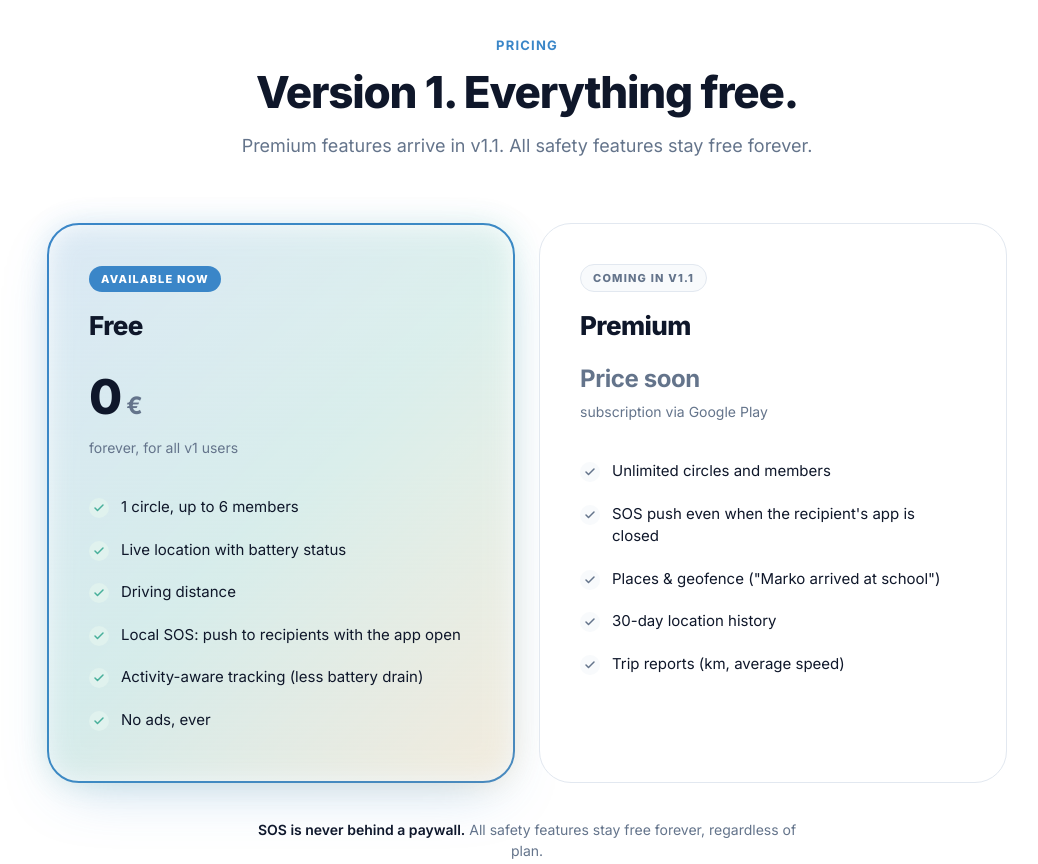
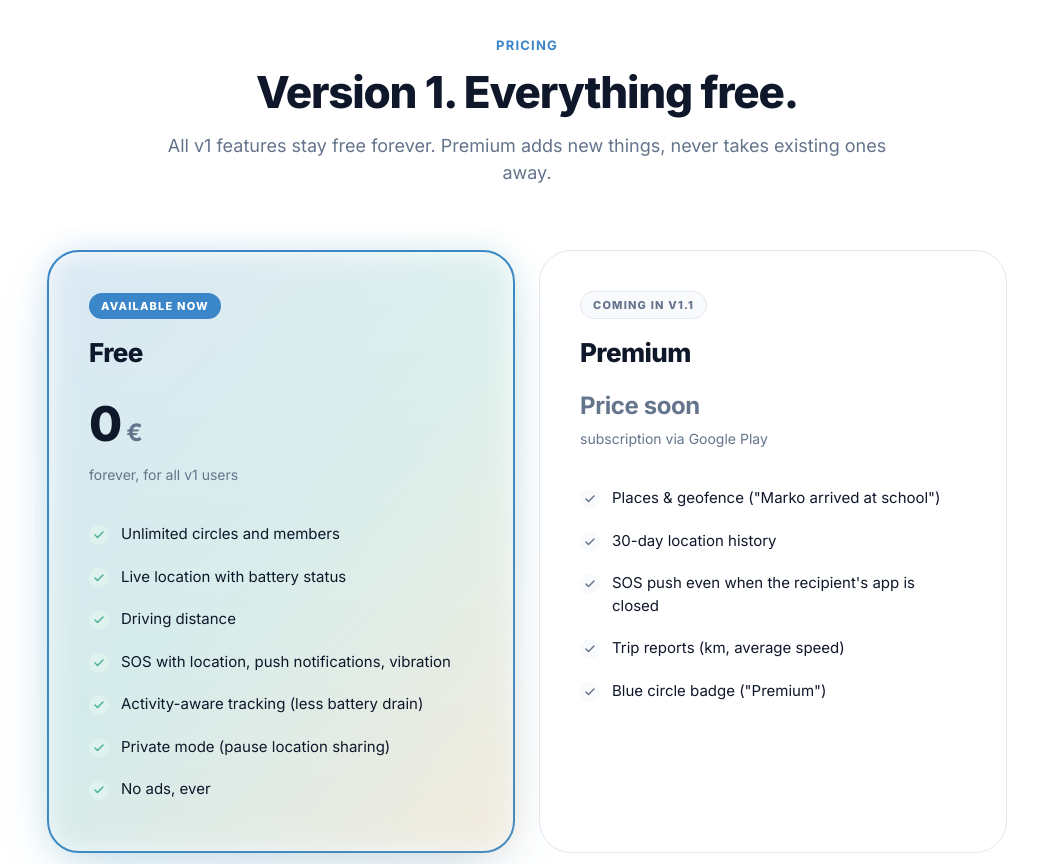
Before and after one commit to aleksandar-cypress/krug, a plain HTML site: page docs/index.html in a window 1280 px wide. Shown: the part 2880-3744 px from the top of the page, without its empty margins (113-1151 px from the left). Drawn offline with Linux system fonts and the light colour scheme.

Commit message:
Polish index.html: pricing alignment + microcopy fixes
Pricing kontradikcija:
- Header je govorio "v1 sve besplatno (unlimited)", a free card je listao
  "1 krug, do 6 članova" kao limit → korisnik zbunjen šta je deal
- Free card sada: "Neograničeno krugova i članova" (uskladjeno sa našom
  Path 1 odlukom: v1 = sve unlimited, premium tek u v1.1)
- Dodato u free: "Privatni mod (pauziraj deljenje lokacije)" jer to je
  postojeća funkcija koja vredi pomenuti
- Premium card preuređen: skinuto "Unlimited circles" (već u free); ostalo
  samo TRULY novi feature-i za v1.1 (Places, history 30d, SOS push closed,
  trip reports, premium badge)
- Header tekst: "Premium dodaje nove stvari, ne oduzima postojeće" —
  jasno signalizira korisniku da premium nije ucena nego value-add

Microcopy:
- Step 1: "prijavi se Google nalogom ili anonimno" -> samo "prijavi se
  Google nalogom" (anonymous opcija i dalje radi u app-u za one koji
  zelu, ali landing copy je cleaner sa Google-only fokusom)
- Double-space typo fix: "sve"  ekrana -> "sve" ekrana

Em-dash check: 0 em-dash-eva u svim HTML-ovima (verifikovano).

~/Desktop/krugapp-upload/index.html refresh-ovan.

```diff
--- a/docs/index.html
+++ b/docs/index.html
@@ -981,7 +981,7 @@
       <div class="step-num">1</div>
       <div class="step-body">
         <h4><span class="t-sr">Instaliraj i prijavi se</span><span class="t-en">Install &amp; sign in</span></h4>
-        <p><span class="t-sr">Preuzmi sa Google Play-a, prijavi se Google nalogom ili anonimno. Bez forme, bez SMS verifikacije.</span><span class="t-en">Download from Google Play, sign in with Google or anonymously. No forms, no SMS verification.</span></p>
+        <p><span class="t-sr">Preuzmi sa Google Play-a, prijavi se Google nalogom. Bez forme, bez SMS verifikacije.</span><span class="t-en">Download from Google Play, sign in with your Google account. No forms, no SMS verification.</span></p>
       </div>
     </div>
     <div class="step reveal">
@@ -1096,8 +1096,8 @@
       <span class="t-en">Version 1. Everything free.</span>
     </h2>
     <p>
-      <span class="t-sr">Premium funkcije stižu u v1.1. Sve safety funkcije ostaju zauvek besplatne.</span>
-      <span class="t-en">Premium features arrive in v1.1. All safety features stay free forever.</span>
+      <span class="t-sr">Sve funkcije iz v1 ostaju zauvek besplatne. Premium dodaje nove stvari, ne oduzima postojeće.</span>
+      <span class="t-en">All v1 features stay free forever. Premium adds new things, never takes existing ones away.</span>
     </p>
   </div>
 
@@ -1116,11 +1116,12 @@
         <span class="t-en">forever, for all v1 users</span>
       </div>
       <ul>
-        <li><span class="t-sr">1 krug, do 6 članova</span><span class="t-en">1 circle, up to 6 members</span></li>
+        <li><span class="t-sr">Neograničeno krugova i članova</span><span class="t-en">Unlimited circles and members</span></li>
         <li><span class="t-sr">Uživo lokacija sa statusom baterije</span><span class="t-en">Live location with battery status</span></li>
         <li><span class="t-sr">Putna distanca (vožnja)</span><span class="t-en">Driving distance</span></li>
-        <li><span class="t-sr">SOS lokalno: push primaocu sa otvorenom app</span><span class="t-en">Local SOS: push to recipients with the app open</span></li>
+        <li><span class="t-sr">SOS sa lokacijom, push notifikacije, vibracija</span><span class="t-en">SOS with location, push notifications, vibration</span></li>
         <li><span class="t-sr">Pametno praćenje aktivnosti (manje praznjenje baterije)</span><span class="t-en">Activity-aware tracking (less battery drain)</span></li>
+        <li><span class="t-sr">Privatni mod (pauziraj deljenje lokacije)</span><span class="t-en">Private mode (pause location sharing)</span></li>
         <li><span class="t-sr">Bez reklama, zauvek</span><span class="t-en">No ads, ever</span></li>
       </ul>
     </div>
@@ -1141,11 +1142,11 @@
         <span class="t-en">subscription via Google Play</span>
       </div>
       <ul>
-        <li><span class="t-sr">Neograničeno krugova i članova</span><span class="t-en">Unlimited circles and members</span></li>
-        <li><span class="t-sr">SOS push i kad je app primaoca zatvorena</span><span class="t-en">SOS push even when the recipient's app is closed</span></li>
         <li><span class="t-sr">Mesta i geofence („Marko stigao u školu")</span><span class="t-en">Places &amp; geofence ("Marko arrived at school")</span></li>
         <li><span class="t-sr">Istorija lokacije 30 dana</span><span class="t-en">30-day location history</span></li>
+        <li><span class="t-sr">SOS push i kad je app primaoca zatvorena</span><span class="t-en">SOS push even when the recipient's app is closed</span></li>
         <li><span class="t-sr">Izveštaji putovanja (km, prosečna brzina)</span><span class="t-en">Trip reports (km, average speed)</span></li>
+        <li><span class="t-sr">Plava ikona kruga („Premium" badge)</span><span class="t-en">Blue circle badge ("Premium")</span></li>
       </ul>
     </div>
   </div>
@@ -1164,7 +1165,7 @@
       <span class="t-en">Your data, your control.</span>
     </h2>
     <p class="intro">
-      <span class="t-sr">Krug je dizajniran tako da ti, ne mi, držiš sve poluge. Bez skrivenih podešavanja, bez „pristajem na sve"  ekrana.</span>
+      <span class="t-sr">Krug je dizajniran tako da ti, ne mi, držiš sve poluge. Bez skrivenih podešavanja, bez „pristajem na sve" ekrana.</span>
       <span class="t-en">Krug is designed so that you, not us, hold every lever. No hidden settings, no "agree to everything" screens.</span>
     </p>
     <div class="reassure-list">
```
